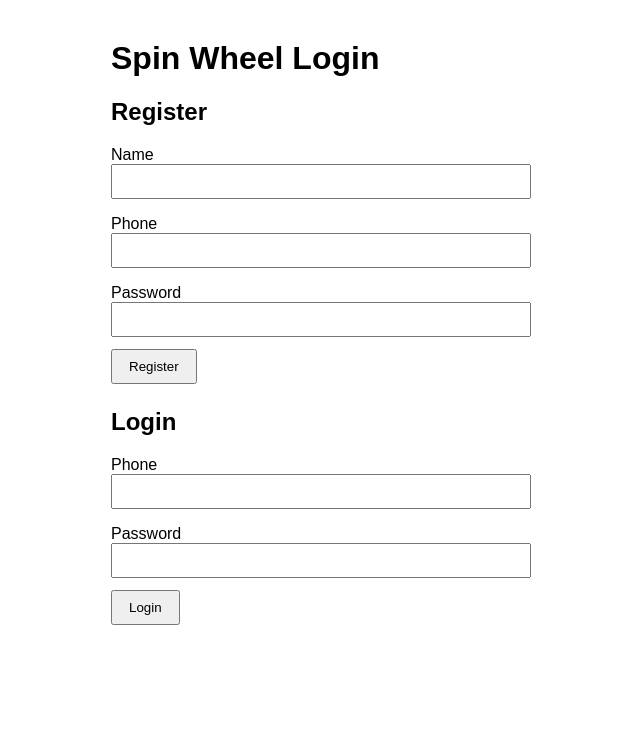
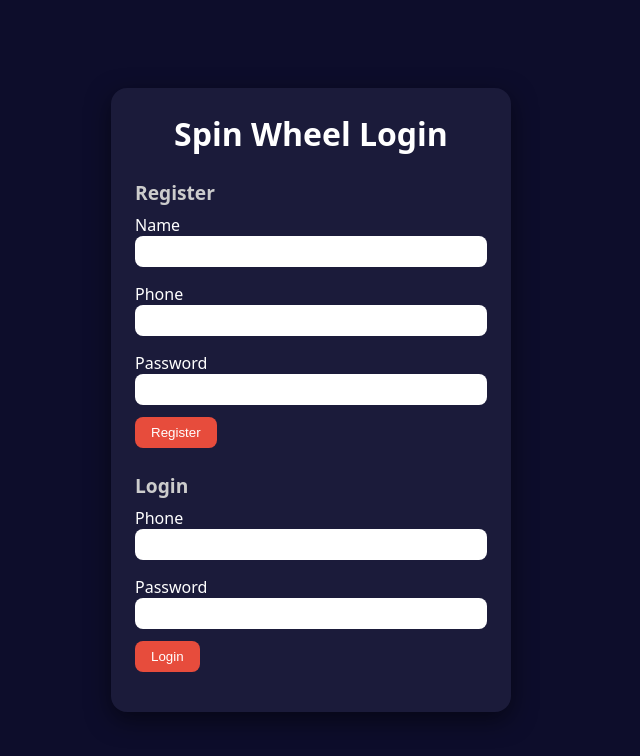
Before and after one commit to macmann/spin-wheel, a website: page public/login.html in a window 1280 px wide. Shown: the whole page, without its empty margins (329-969 px from the left). Drawn offline with Linux system fonts and the light colour scheme.

Commit message:
style: match login theme with app

```diff
--- a/public/login.html
+++ b/public/login.html
@@ -5,14 +5,55 @@
   <meta name="viewport" content="width=device-width, initial-scale=1.0">
   <title>Login</title>
   <style>
-    body { font-family: Arial, sans-serif; max-width: 400px; margin: 40px auto; }
-    form { margin-bottom: 24px; }
+    * { box-sizing: border-box; }
+    body {
+      margin: 0;
+      min-height: 100vh;
+      display: flex;
+      align-items: center;
+      justify-content: center;
+      background: #0d0d2b;
+      font-family: system-ui, sans-serif;
+      color: #fff;
+    }
+    .card {
+      background: #1b1b3a;
+      border-radius: 16px;
+      padding: 24px;
+      box-shadow: 0 8px 24px rgba(0,0,0,0.5);
+      width: 90%;
+      max-width: 400px;
+    }
+    h1 {
+      margin-top: 0;
+      text-align: center;
+    }
+    h2 {
+      margin: 24px 0 8px;
+      font-size: 1.2rem;
+      color: #ccc;
+    }
+    form { margin-bottom: 16px; }
     label { display:block; margin:8px 0 4px; }
-    input { width:100%; padding:8px; margin-bottom:8px; }
-    button { padding:8px 16px; }
+    input {
+      width:100%;
+      padding:8px;
+      margin-bottom:8px;
+      border:none;
+      border-radius:8px;
+    }
+    button {
+      padding:8px 16px;
+      border:none;
+      border-radius:8px;
+      cursor:pointer;
+      background:#e74c3c;
+      color:#fff;
+    }
   </style>
 </head>
 <body>
+  <div class="card">
     <h1>Spin Wheel Login</h1>
     <section>
       <h2>Register</h2>
@@ -31,6 +72,7 @@
         <button type="submit">Login</button>
       </form>
     </section>
+  </div>
   <script>
     const regForm = document.getElementById('registerForm');
     const loginForm = document.getElementById('loginForm');
```
Lines whose indentation alone changed are shown as unchanged.
